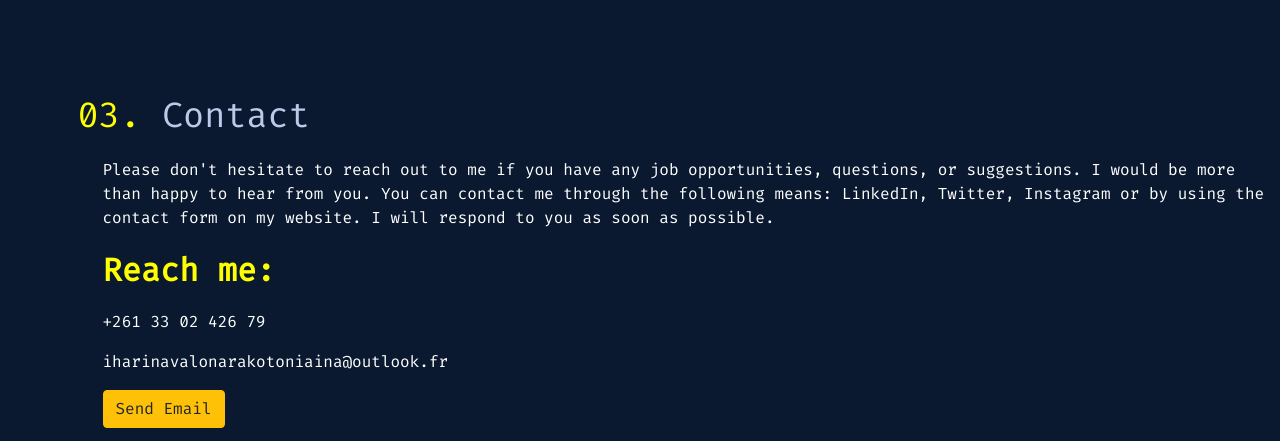
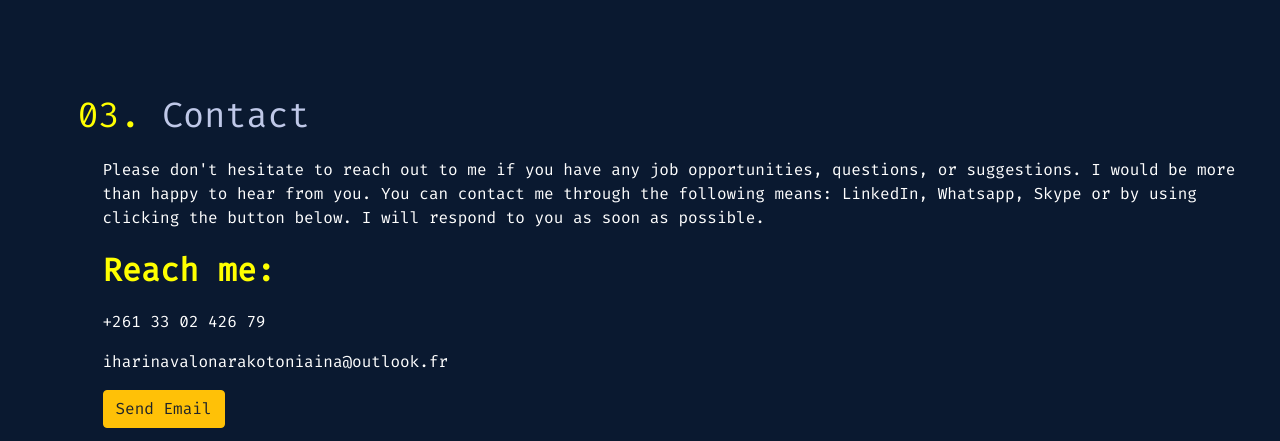
Before and after one commit to JaheemHarris/portfolio-iharinavalona-rakotoniaina, a plain HTML site: page index.html in a window 1280 px wide. Shown: the part 3315-3756 px from the top of the page. Drawn offline with Linux system fonts and the light colour scheme.

Commit message:
Update index.html

```diff
--- a/index.html
+++ b/index.html
@@ -445,8 +445,7 @@
             <div class="contact-content row justify-content-around">
                 <div class="col-lg-12 col-sm-10">
                     <p class="contact-text-content">
-                        Please don't hesitate to reach out to me if you have any job opportunities, questions, or suggestions. I would be more than happy to hear from you. You can contact me through the following means: LinkedIn, Twitter, Instagram or by using the contact form
-                        on my website. I will respond to you as soon as possible.
+                        Please don't hesitate to reach out to me if you have any job opportunities, questions, or suggestions. I would be more than happy to hear from you. You can contact me through the following means: LinkedIn, Whatsapp, Skype or by using clicking the button below. I will respond to you as soon as possible.
                     </p>
                     <p class="join-me">Reach me:</p>
                     <p>+261 33 02 426 79</p>
```
